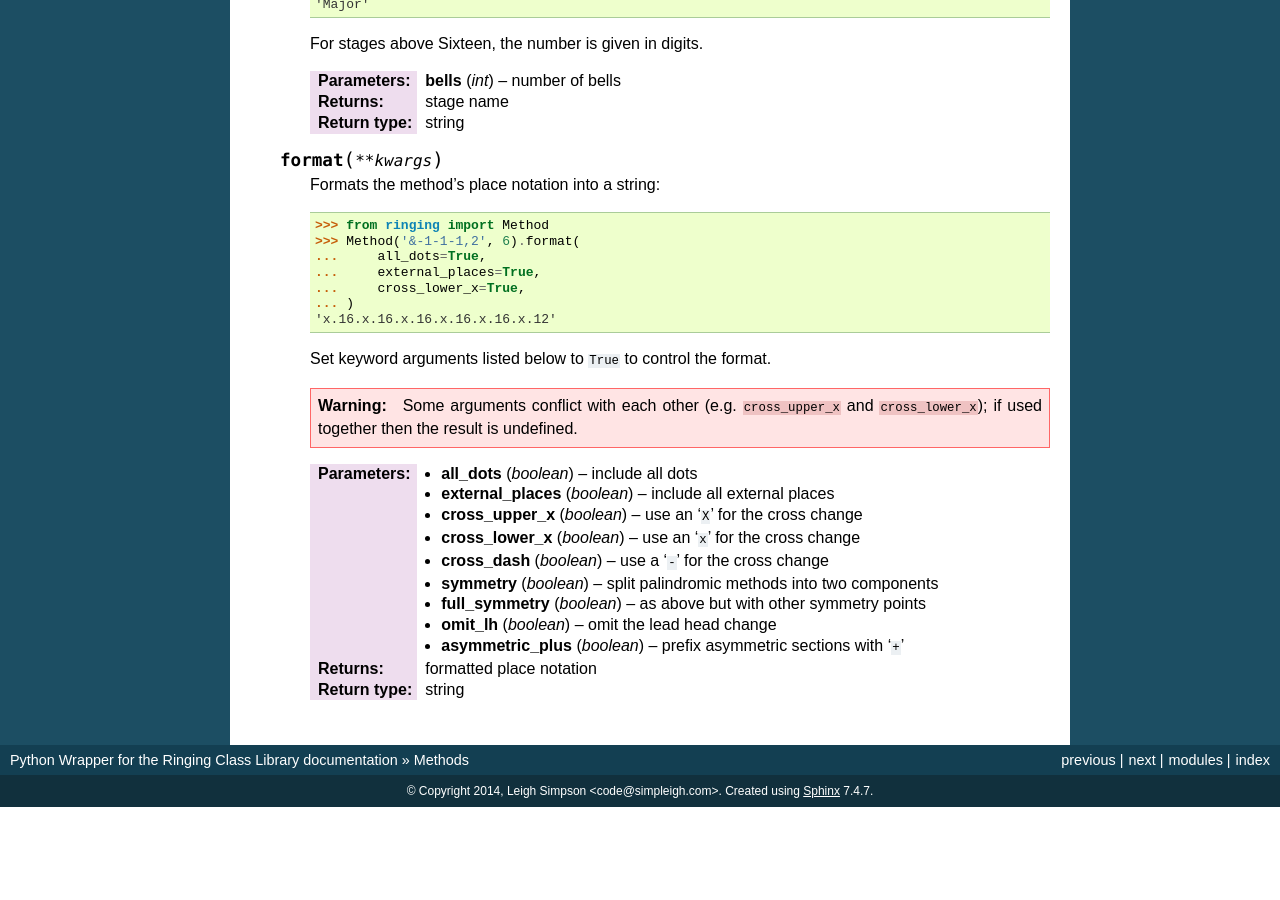
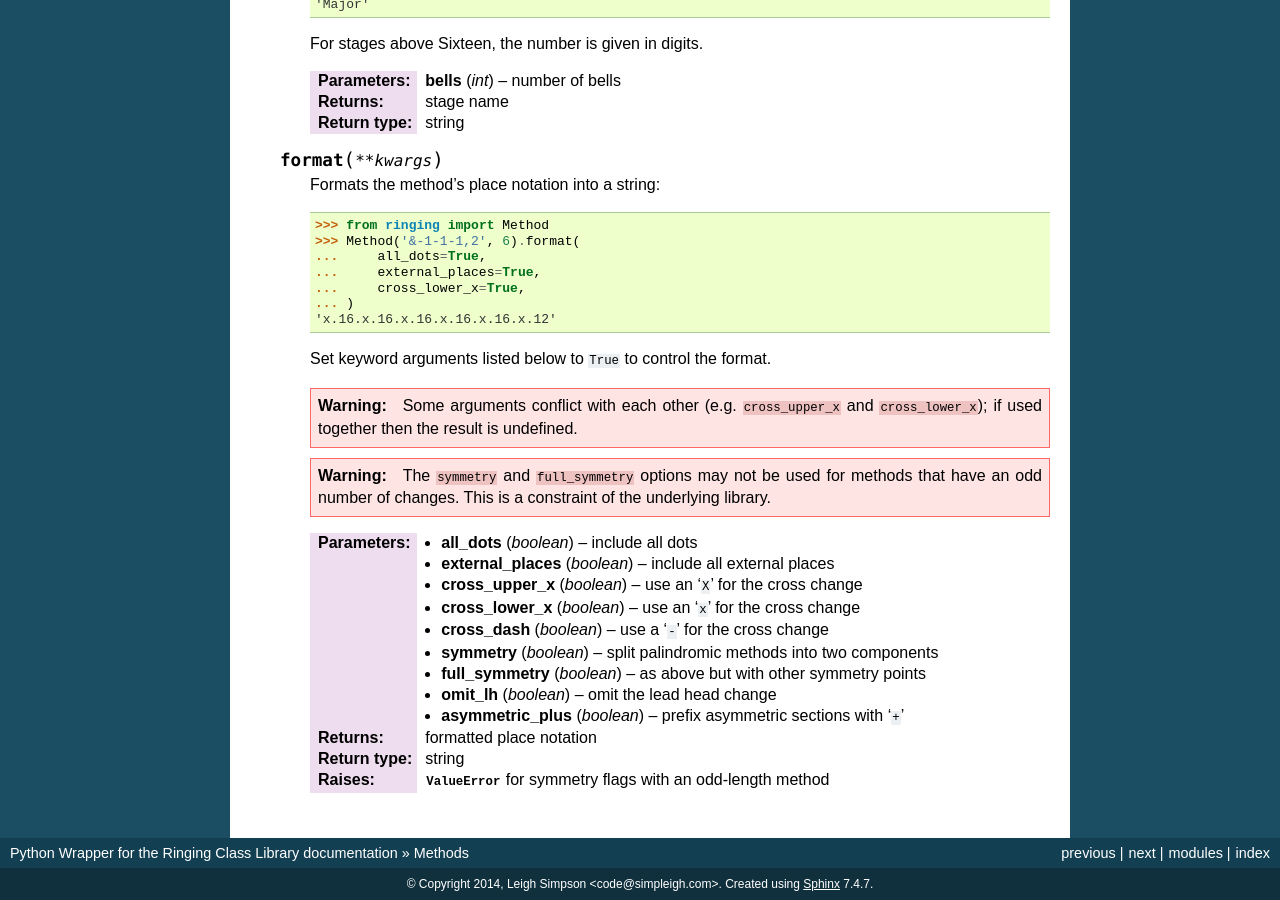
Before and after one commit to ringing-lib/ringing-lib-python, a Sphinx documentation site: the page built from docs/source/classes/method.rst, in a window 1280 px wide and 900 px high, scrolled down 4742 px. Built offline with Sphinx 7.4.7, drawn with Linux system fonts in a browser that asks for light colours; before the commit the page ends 5549 px from its top, so only the background shows below that.

Commit message:
Additional workarounds for odd-length symmetry assertion failure (see 7bc3bc5)

```diff
--- a/docs/source/classes/method.rst
+++ b/docs/source/classes/method.rst
@@ -315,6 +315,11 @@ Ringing Class Library.
             Some arguments conflict with each other (e.g. ``cross_upper_x`` and
             ``cross_lower_x``); if used together then the result is undefined.
 
+         .. warning::
+            The ``symmetry`` and ``full_symmetry`` options may not be used for
+            methods that have an odd number of changes. This is a constraint of
+            the underlying library.
+
          :param boolean all_dots: include all dots
          :param boolean external_places: include all external places
          :param boolean cross_upper_x: use an '``X``' for the cross change
@@ -326,3 +331,4 @@ Ringing Class Library.
          :param boolean asymmetric_plus: prefix asymmetric sections with '``+``'
          :return: formatted place notation
          :rtype: string
+         :raises: :exc:`ValueError` for symmetry flags with an odd-length method
```
Also changed, not shown: 2 other files.
